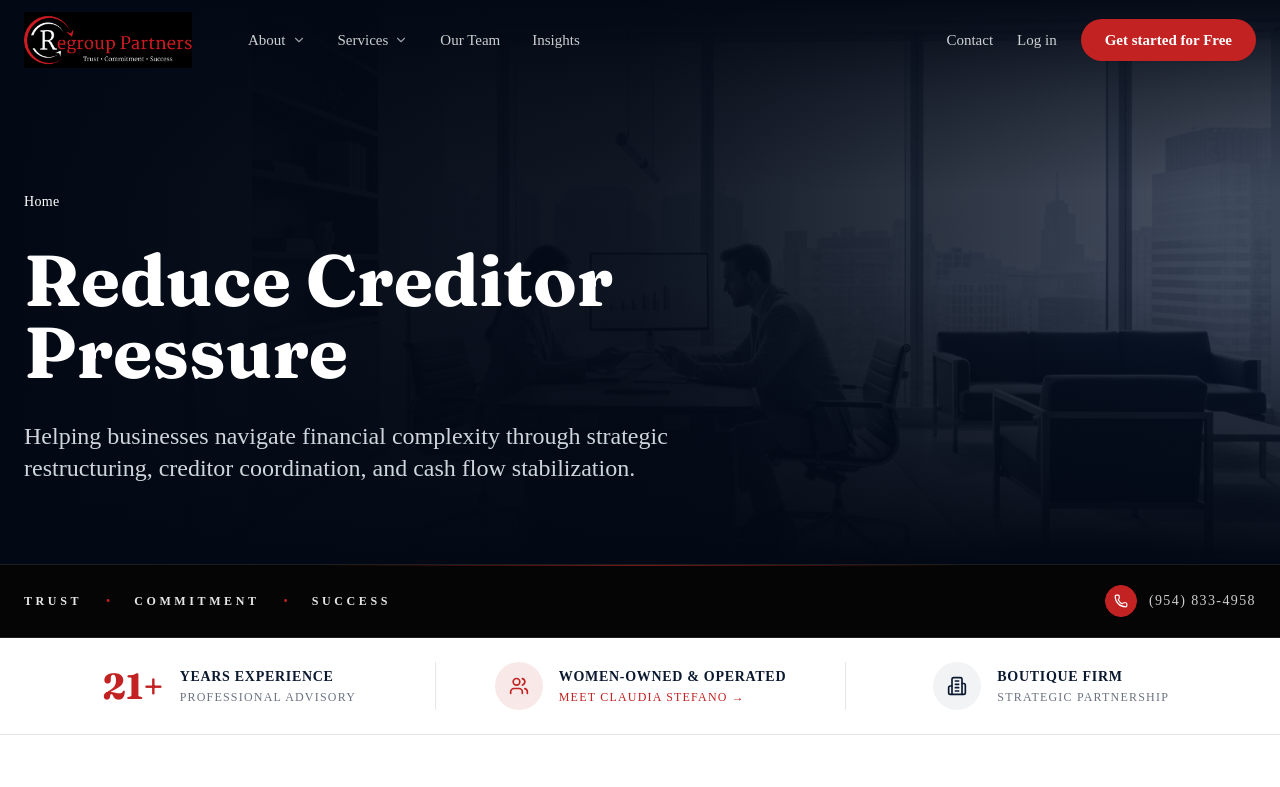
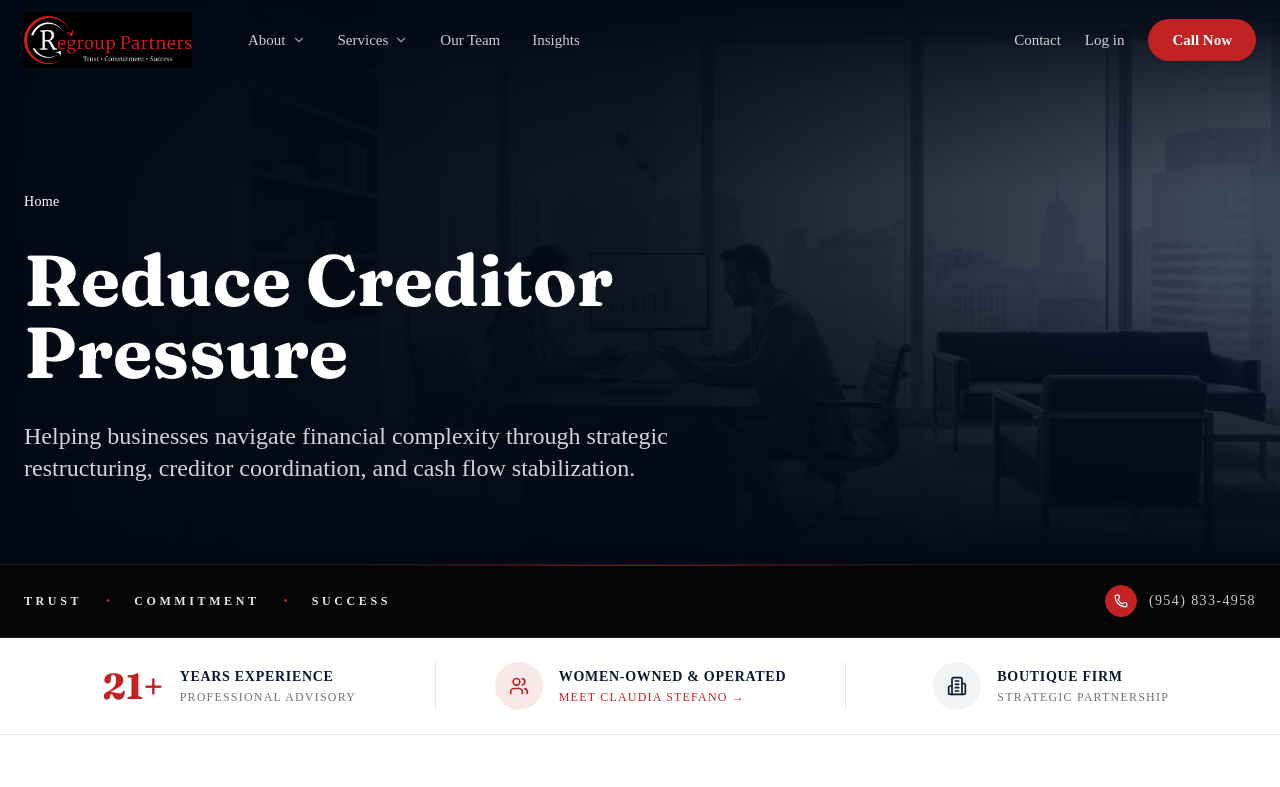
Before and after one commit to samknows9999/sg-054d5103-85fc-4583-be9c-e577d71113a8-1779968500, a Next.js app: page / in a window 1280 px wide. Shown: the top 787 px of the page. Built offline with nearby package versions, Linux system fonts and the light colour scheme.

Commit message:
Update src/components/Navigation.tsx

```diff
--- a/src/components/Navigation.tsx
+++ b/src/components/Navigation.tsx
@@ -139,8 +139,8 @@ export function Navigation() {
               </a>
               <Link
                 href="/contact"
-                className="flex items-center gap-2 bg-primary text-white px-6 py-2.5 rounded-full hover:bg-primary/90 transition-all duration-300 text-[15px] font-semibold shadow-sm">
-                Get started for Free
+                className="flex items-center gap-2 bg-primary text-white px-6 py-2.5 rounded-full hover:bg-primary/90 transition-all duration-300 text-[15px] font-semibold shadow-sm">Call Now
+
               </Link>
             </div>
 
```
